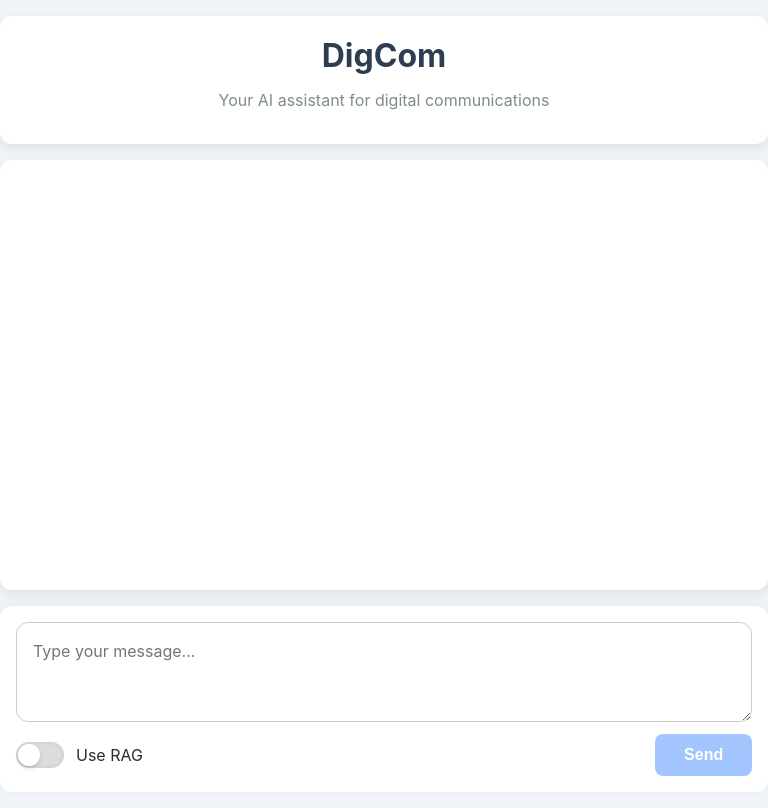
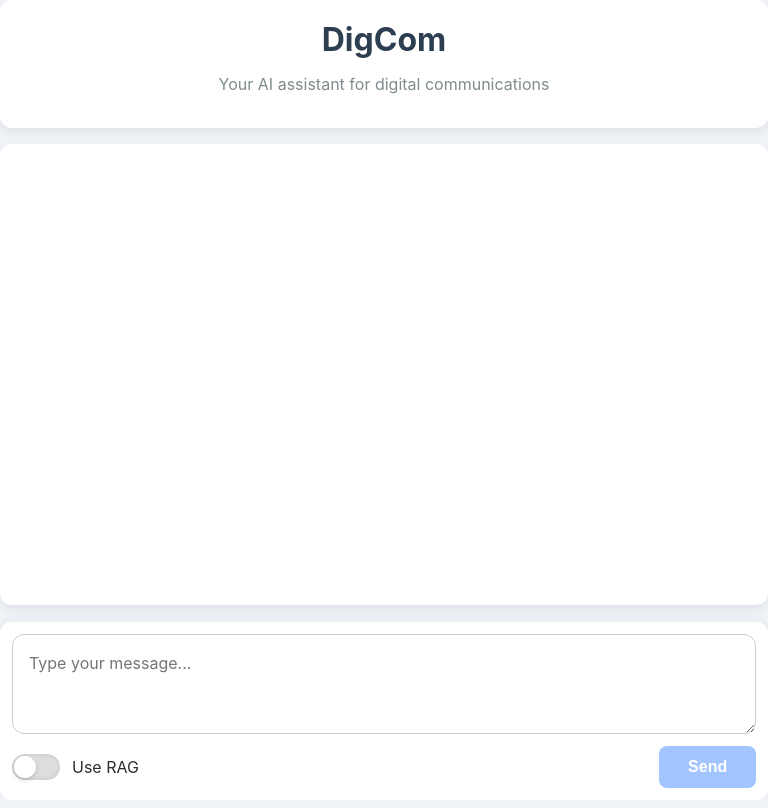
Before and after one commit to sergarlop2/chatbot_frontend, a React (Vite) app: page / in a window 768 px wide. Built offline with nearby package versions, Linux system fonts and the light colour scheme; the HTML template or start-up script is replaced by a standard one.

Commit message:
Add CSS for tablets

```diff
--- a/src/App.css
+++ b/src/App.css
@@ -347,3 +347,46 @@
     min-width: 0;
   }
 }
+
+@media (min-width: 601px) and (max-width: 1024px) {
+  .app {
+    margin: 0;
+    padding: 0;
+    max-width: 100vw;
+    height: 100dvh;
+    max-height: 100dvh;
+    overflow: hidden;
+    box-sizing: border-box;
+  }
+
+  .chat-window {
+    flex: 1 1 auto;
+    min-height: 0;
+    overflow-y: auto;
+  }
+
+  .chat-input {
+    position: sticky;
+    bottom: 0;
+    z-index: 10;
+    background-color: var(--color-surface);
+    padding: 0.75rem;
+    border-top: 1px solid rgba(0, 0, 0, 0.05);
+    box-sizing: border-box;
+    flex-shrink: 0;
+  }
+
+  .chat-input textarea {
+    max-height: 25vh;
+    overflow-y: auto;
+  }
+
+  .chat-input button {
+    max-width: 65%;
+  }
+
+  .switch-wrapper {
+    flex-shrink: 1;
+    min-width: 0;
+  }
+}
```
